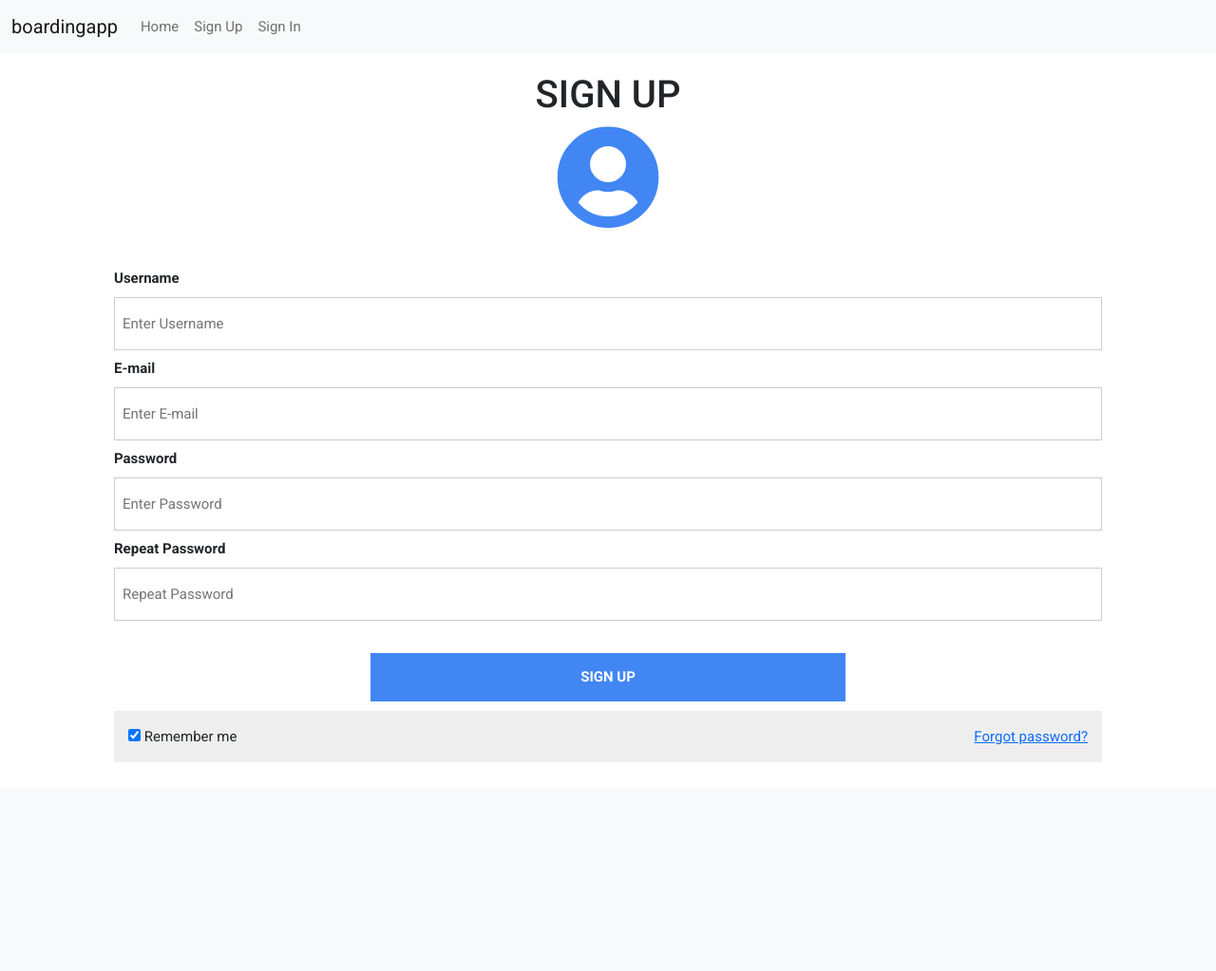
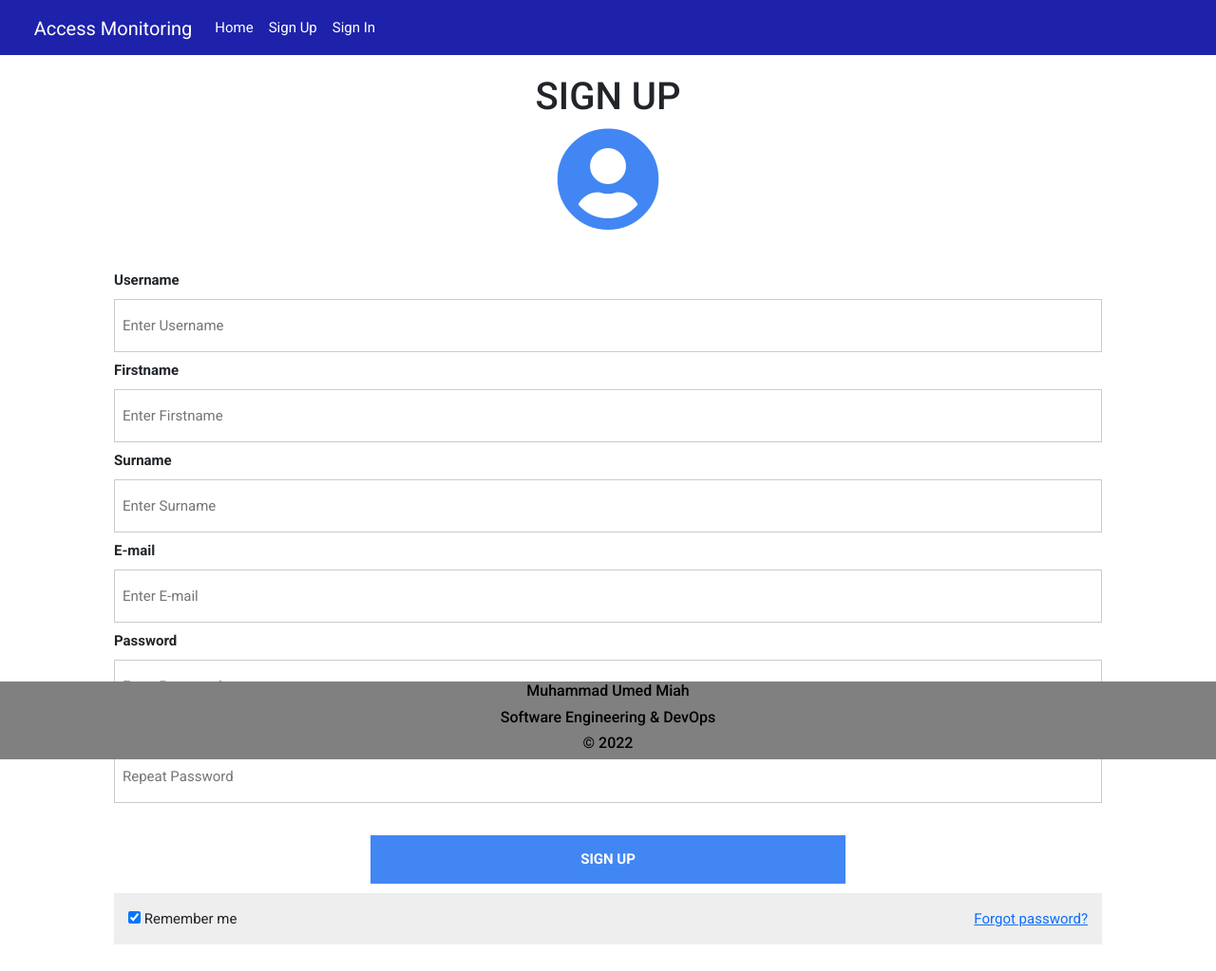
Before and after one commit to UmedMiah/djangoBoardingApp, a Django app: page /register in a window 1280 px wide. Shown: the whole page at 95% size. Before the commit the page ends 785 px from the top, so only its background shows below. Run offline with Django 3.2, Linux system fonts and the light colour scheme; some libraries are stand-ins or nearby versions.

Commit message:
Refactor code, add firstname + surname. Resolve issues and theme.

```diff
--- a/boarding/views.py
+++ b/boarding/views.py
@@ -107,6 +107,8 @@ def index(request):
 def register(request):
     if request.method == 'POST':
         username = request.POST['uname']
+        firstname = request.POST['firstname']
+        surname = request.POST['surname']
         email = request.POST['mail']
         password = request.POST['psw']
         rpassword = request.POST['rpsw']
@@ -119,8 +121,8 @@ def register(request):
                 messages.info(request, 'Username already used')
                 return redirect('register')
             else:
-                user = User.objects.create_user(username=username, email=email, password=password)
-                user.save();
+                user = User.objects.create_user(username=username,first_name=firstname ,last_name=surname ,email=email, password=password)
+                user.save()
                 return redirect('login')
         else:
             messages.info(request, 'Password not the same')
--- a/config/settings.py
+++ b/config/settings.py
@@ -49,6 +49,7 @@ MIDDLEWARE = [
     'django.contrib.auth.middleware.AuthenticationMiddleware',
     'django.contrib.messages.middleware.MessageMiddleware',
     'django.middleware.clickjacking.XFrameOptionsMiddleware',
+    'whitenoise.middleware.WhiteNoiseMiddleware',
 ]
 
 ROOT_URLCONF = 'config.urls'
--- a/templates/base.html
+++ b/templates/base.html
@@ -13,7 +13,10 @@
     {% block css %}
     <!-- Latest compiled and minified Bootstrap CSS -->
     <link rel="stylesheet" href="https://cdnjs.cloudflare.com/ajax/libs/bootstrap/5.1.3/css/bootstrap.min.css" integrity="sha512-GQGU0fMMi238uA+a/bdWJfpUGKUkBdgfFdgBm72SUQ6BeyWjoY/ton0tEjH+OSH9iP4Dfh+7HM0I9f5eR0L/4w==" crossorigin="anonymous" referrerpolicy="no-referrer" />
-
+    <link
+    rel="stylesheet"
+    href="https://fonts.googleapis.com/icon?family=Material+Icons"
+    />
     <!-- Your stuff: Third-party CSS libraries go here -->
     <!-- This file stores project-specific CSS -->
     <link href="{% static 'css/project.css' %}" rel="stylesheet">
@@ -31,17 +34,44 @@
 
     {% endblock javascript %}
 
+    <style>
+      .bgbg {
+        background: #1e22aa;
+      }
+      .navbar-brand {
+        color: white;
+      }
+      .navbar-light .navbar-brand {
+        color: white;
+      }
+      .navbar-light .navbar-nav .nav-link {
+        color: white;
+      }
+      .footer {
+        position: fixed;
+        left: 0;
+        bottom: 0;
+        width: 100%;
+        background-color: grey;
+        color: black;
+        text-align: center;
+     }
+    </style>
+
   </head>
 
   <body>
 
     <div class="mb-1">
-      <nav class="navbar navbar-expand-md navbar-light bg-light">
+      <nav class="navbar navbar-expand-md navbar-light bgbg">
         <div class="container-fluid">
           <button class="navbar-toggler navbar-toggler-right" type="button" data-bs-toggle="collapse" data-bs-target="#navbarSupportedContent" aria-controls="navbarSupportedContent" aria-expanded="false" aria-label="Toggle navigation">
             <span class="navbar-toggler-icon"></span>
           </button>
-          <a class="navbar-brand" href="{% url 'index' %}">boardingapp</a>
+          <a class="navbar-brand" href="{% url 'index' %}">
+            <i class="material-icons">&#xe8f7;</i>
+            Access Monitoring
+          </a>
 
           <div class="collapse navbar-collapse" id="navbarSupportedContent">
             <ul class="navbar-nav mr-auto">
@@ -105,5 +135,10 @@
     </script>
     {% endcomment %}
     {% endblock inline_javascript %}
+    <div class="footer">
+      <h6>Muhammad Umed Miah</h6>
+      <h6>Software Engineering & DevOps</h6>
+      <h6>© 2022</h6>
+    </div>
   </body>
 </html>
--- a/templates/index.html
+++ b/templates/index.html
@@ -9,7 +9,6 @@
 
 body {
   font-family: Arial;
-  padding: 20px;
   background: #f1f1f1;
 }
 
--- a/templates/register.html
+++ b/templates/register.html
@@ -72,6 +72,10 @@
       <div class="container">
         <label for="uname"><strong>Username</strong></label>
         <input type="text" placeholder="Enter Username" name="uname" required>
+        <label for="firstname"><strong>Firstname</strong></label>
+        <input type="text" placeholder="Enter Firstname" name="firstname" required>
+        <label for="surname"><strong>Surname</strong></label>
+        <input type="text" placeholder="Enter Surname" name="surname" required>
         <label for="mail"><strong>E-mail</strong></label>
         <input type="text" placeholder="Enter E-mail" name="mail" required>
         <label for="psw"><strong>Password</strong></label>
```
Also changed, not shown: templates/add_access.html (deleted, +0 -146 lines), templates/auth/user_detail.html (+3 -9 lines), templates/team.html (+13 -3 lines).
